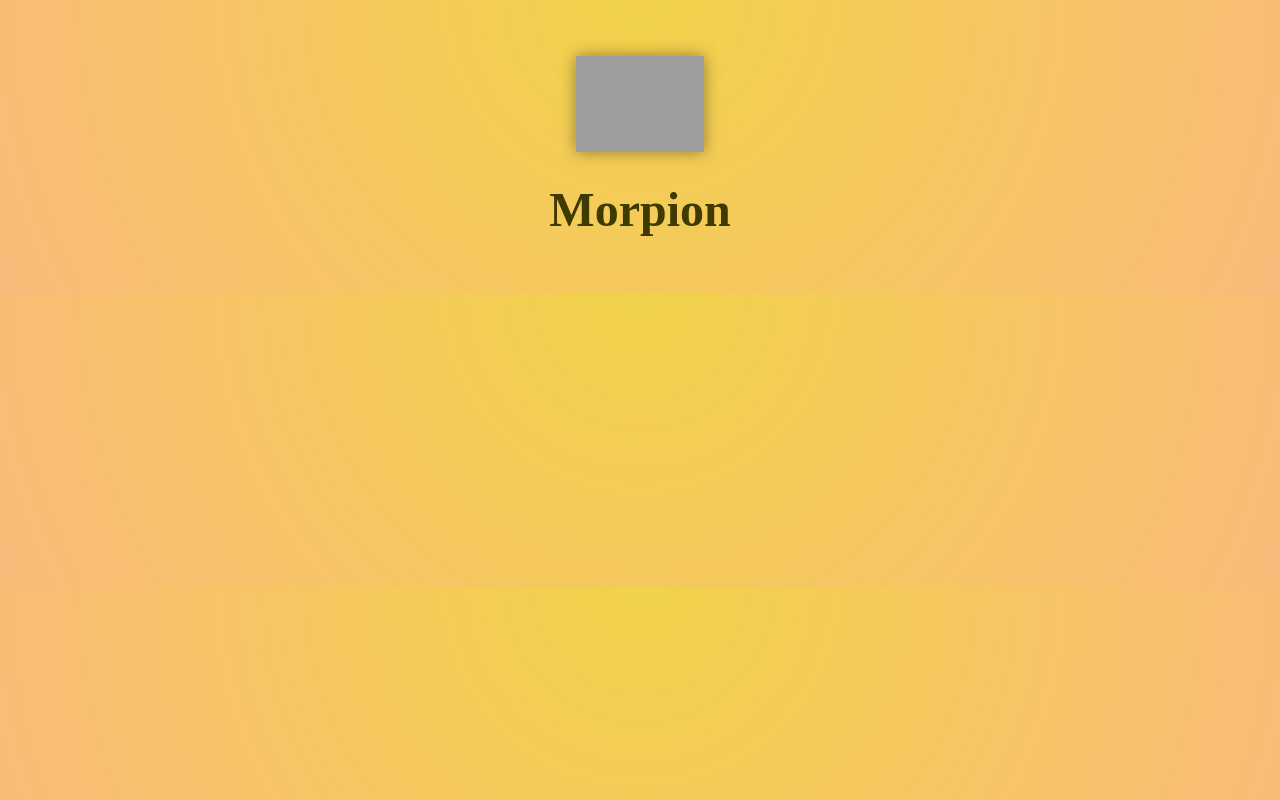
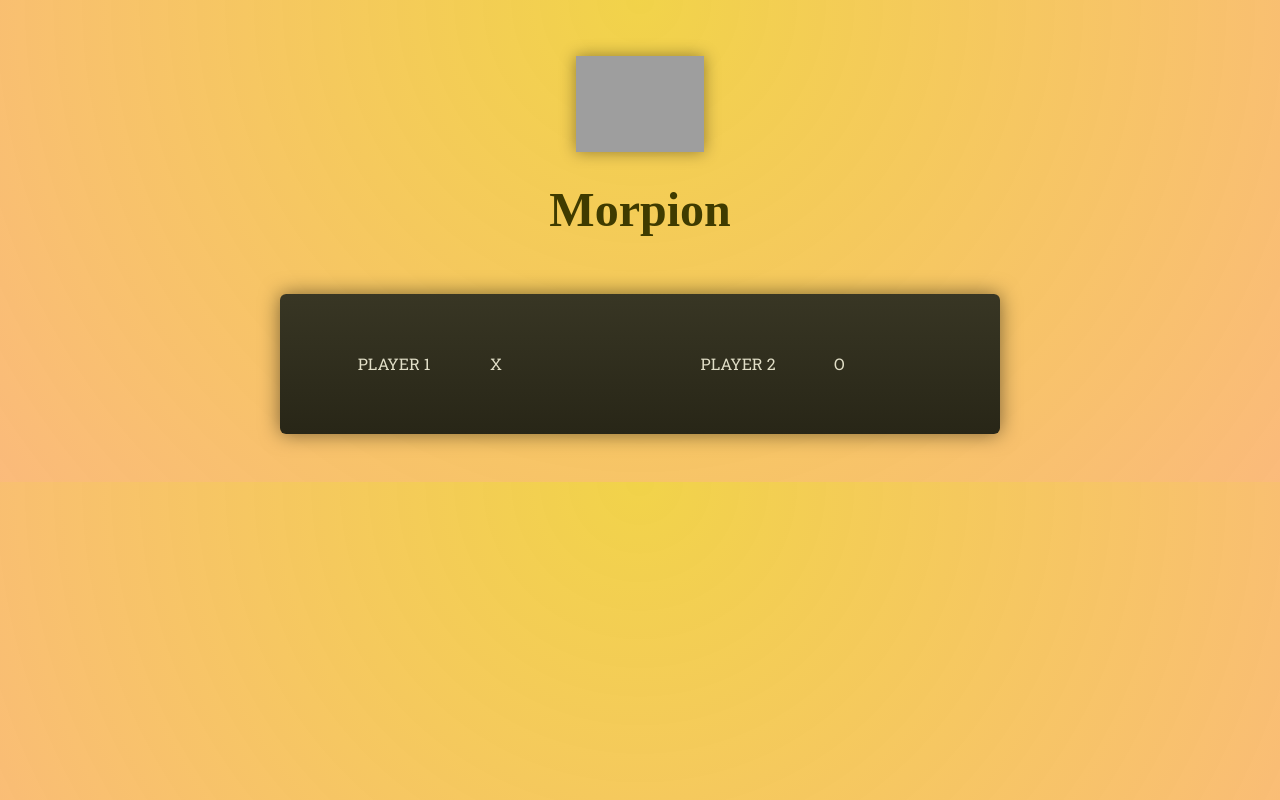
Before and after one commit to lambertkevin42/Morpion-game, a React (Vite) app: page / in a window 1280 px wide. Built offline with nearby package versions, Linux system fonts and the light colour scheme; grey boxes are pictures that could not be loaded; a web font is replaced by a local one.

Commit message:
player component and css

```diff
--- a/src/App.jsx
+++ b/src/App.jsx
@@ -1,8 +1,19 @@
+import Player from "./components/Player/Player"
+
+
 function App() {
 
+
+
+
   return (
-    <>
-    </>
+    <main>
+      <div id="game-container">
+        <Player>
+
+        </Player>
+      </div>
+    </main>
   )
 }
 
--- /dev/null
+++ b/src/components/Player/Player.jsx
@@ -0,0 +1,18 @@
+import "./player.css";
+
+function Player() {
+    return(
+        <ol id="players">
+            <li>
+                <span className="player-name">Player 1</span>
+                <span className="player-symbol">X</span>
+            </li>
+            <li>
+                <span className="player-name">Player 2</span>
+                <span className="player-symbol">O</span>
+            </li>
+        </ol>
+    );
+}
+
+export default Player
--- /dev/null
+++ b/src/components/Player/player.css
@@ -0,0 +1,42 @@
+#players {
+    list-style: none;
+    padding: 0;
+    margin: 1rem 0;
+    display: flex;
+    justify-content: center;
+    align-items: center;
+    gap: 2rem;
+  }
+
+  #players li {
+    display: flex;
+    align-items: center;
+    width: 50%;
+    border: 2px solid transparent;
+  }
+
+
+  .player-name {
+    display: inline-block;
+    width: 10rem;
+    font-size: 1rem;
+    color: #e1dec7;
+    text-transform: uppercase;
+    margin: 0;
+    padding: 0.5rem;
+    border-radius: 4px;
+    text-overflow: ellipsis;
+    text-align: center;
+  }
+
+  .player-symbol {
+    margin-left: 1rem;
+    font-size: 1rem;
+    color: #e1dec7;
+  }
+
+  ol {
+    list-style: none;
+    margin: 0;
+    padding: 0;
+  }
--- a/src/index.css
+++ b/src/index.css
@@ -42,3 +42,13 @@ h1 {
   margin: 0 auto 3rem auto;
   color: #3f3b00;
 }
+
+#game-container {
+  max-width: 45rem;
+  margin: 3rem auto;
+  padding: 2rem;
+  border-radius: 6px;
+  background: linear-gradient(#383624, #282617);
+  box-shadow: 0 0 20px rgba(0, 0, 0, 0.5);
+  position: relative;
+}
```
